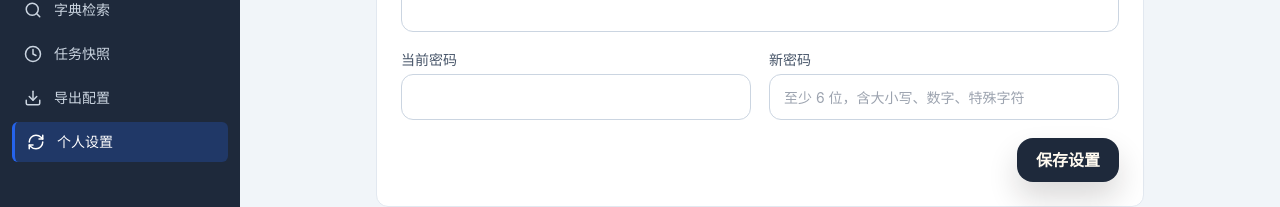
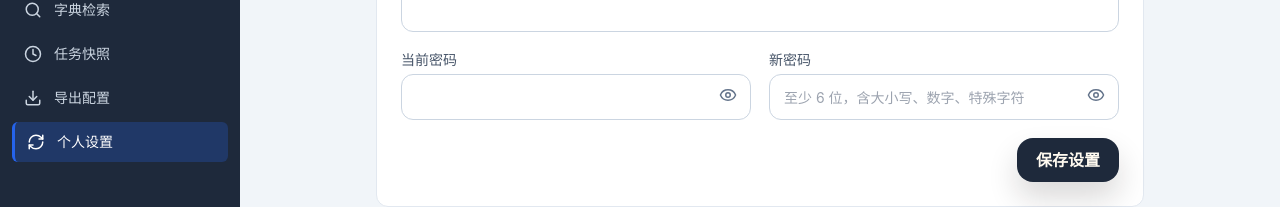
Before and after one commit to itMrBoy/BabelTower, a Next.js app: page /account in a window 1280 px wide. Shown: the part 191-398 px from the top of the page. Built offline with nearby package versions, Linux system fonts and the light colour scheme; no server answers.

Commit message:
feat(account): improve password form interactions
Co-authored-by: multica-agent <github@multica.ai>

```diff
--- a/src/app/account/page.tsx
+++ b/src/app/account/page.tsx
@@ -3,10 +3,11 @@
 import { useState } from "react";
 import { useAuth } from "@/components/auth-provider";
 import { useMessage } from "@/components/message-provider";
+import { PasswordInput } from "@/components/password-input";
 import { requestJson } from "@/lib/http-client";
 
 export default function AccountPage() {
-  const { user, refresh } = useAuth();
+  const { user, refresh, logout } = useAuth();
   const message = useMessage();
   const [username, setUsername] = useState(user?.username ?? "");
   const [currentPassword, setCurrentPassword] = useState("");
@@ -26,11 +27,16 @@ export default function AccountPage() {
         }),
       });
       if (password) {
-        message.success("密码已修改，请重新登录。");
-      } else {
-        await refresh();
-        message.success("账号信息已更新。");
+        // 改密后端已使当前会话 Cookie 失效，前端须立即登出并跳转登录页，
+        // 否则停留在原页面会造成「看似已登录、实际所有请求 401」的错觉。
+        setCurrentPassword("");
+        setPassword("");
+        message.success("密码已修改，请使用新密码重新登录。");
+        await logout();
+        return;
       }
+      await refresh();
+      message.success("账号信息已更新。");
       setCurrentPassword("");
       setPassword("");
     } catch (error) {
@@ -52,9 +58,8 @@ export default function AccountPage() {
           <div className="grid gap-4 md:grid-cols-2">
             <label className="text-sm text-slate-600">
               当前密码
-              <input
+              <PasswordInput
                 className="mt-1"
-                type="password"
                 value={currentPassword}
                 onChange={(event) => setCurrentPassword(event.target.value)}
                 autoComplete="current-password"
@@ -62,9 +67,8 @@ export default function AccountPage() {
             </label>
             <label className="text-sm text-slate-600">
               新密码
-              <input
+              <PasswordInput
                 className="mt-1"
-                type="password"
                 value={password}
                 onChange={(event) => setPassword(event.target.value)}
                 autoComplete="new-password"
--- a/src/app/globals.css
+++ b/src/app/globals.css
@@ -366,6 +366,44 @@ select:focus,
 textarea:focus {
   border-color: var(--brand);
   box-shadow: 0 0 0 4px rgba(37, 99, 235, 0.12);
+}
+
+.password-field {
+  position: relative;
+  display: block;
+}
+
+.password-field input {
+  padding-right: 44px;
+}
+
+.password-toggle {
+  position: absolute;
+  right: 8px;
+  top: 50%;
+  transform: translateY(-50%);
+  display: grid;
+  place-items: center;
+  width: 30px;
+  height: 30px;
+  padding: 0;
+  min-height: 0;
+  border: none;
+  border-radius: 8px;
+  background: transparent;
+  color: var(--muted);
+  cursor: pointer;
+  transition: color 160ms ease, background 160ms ease;
+}
+
+.password-toggle:hover {
+  color: var(--ink);
+  background: rgba(15, 23, 42, 0.05);
+}
+
+.password-toggle:focus-visible {
+  outline: 2px solid var(--brand);
+  outline-offset: 1px;
 }
 
 .align-end {
--- a/src/app/login/page.tsx
+++ b/src/app/login/page.tsx
@@ -4,6 +4,7 @@ import { useEffect, useState } from "react";
 import { useRouter, useSearchParams } from "next/navigation";
 import { useAuth } from "@/components/auth-provider";
 import { useMessage } from "@/components/message-provider";
+import { PasswordInput } from "@/components/password-input";
 import { requestJson } from "@/lib/http-client";
 
 export default function LoginPage() {
@@ -59,9 +60,8 @@ export default function LoginPage() {
         </label>
         <label className="mb-5 block text-sm text-slate-600">
           密码
-          <input
+          <PasswordInput
             className="mt-1"
-            type="password"
             value={password}
             placeholder="请输入密码"
             onChange={(event) => setPassword(event.target.value)}
--- a/src/components/icons.tsx
+++ b/src/components/icons.tsx
@@ -146,3 +146,14 @@ export function EyeIcon({ className = "", size = 20 }: IconProps) {
     </svg>
   );
 }
+
+export function EyeOffIcon({ className = "", size = 20 }: IconProps) {
+  return (
+    <svg width={size} height={size} viewBox="0 0 24 24" fill="none" stroke="currentColor" strokeWidth="2" strokeLinecap="round" strokeLinejoin="round" className={className}>
+      <path d="M10.733 5.076a10.744 10.744 0 0 1 11.205 6.575 1 1 0 0 1 0 .696 10.747 10.747 0 0 1-1.444 2.49" />
+      <path d="M14.084 14.158a3 3 0 0 1-4.242-4.242" />
+      <path d="M17.479 17.499a10.75 10.75 0 0 1-15.417-5.151 1 1 0 0 1 0-.696 10.75 10.75 0 0 1 4.446-5.143" />
+      <path d="m2 2 20 20" />
+    </svg>
+  );
+}
--- /dev/null
+++ b/src/components/password-input.tsx
@@ -0,0 +1,26 @@
+"use client";
+
+import { useState } from "react";
+import { EyeIcon, EyeOffIcon } from "@/components/icons";
+
+type PasswordInputProps = Omit<React.InputHTMLAttributes<HTMLInputElement>, "type">;
+
+export function PasswordInput({ className, ...rest }: PasswordInputProps) {
+  const [visible, setVisible] = useState(false);
+
+  return (
+    <span className="password-field">
+      <input {...rest} type={visible ? "text" : "password"} className={className} />
+      <button
+        type="button"
+        className="password-toggle"
+        tabIndex={-1}
+        aria-label={visible ? "隐藏密码" : "显示密码"}
+        aria-pressed={visible}
+        onClick={() => setVisible((current) => !current)}
+      >
+        {visible ? <EyeOffIcon size={18} /> : <EyeIcon size={18} />}
+      </button>
+    </span>
+  );
+}
```
